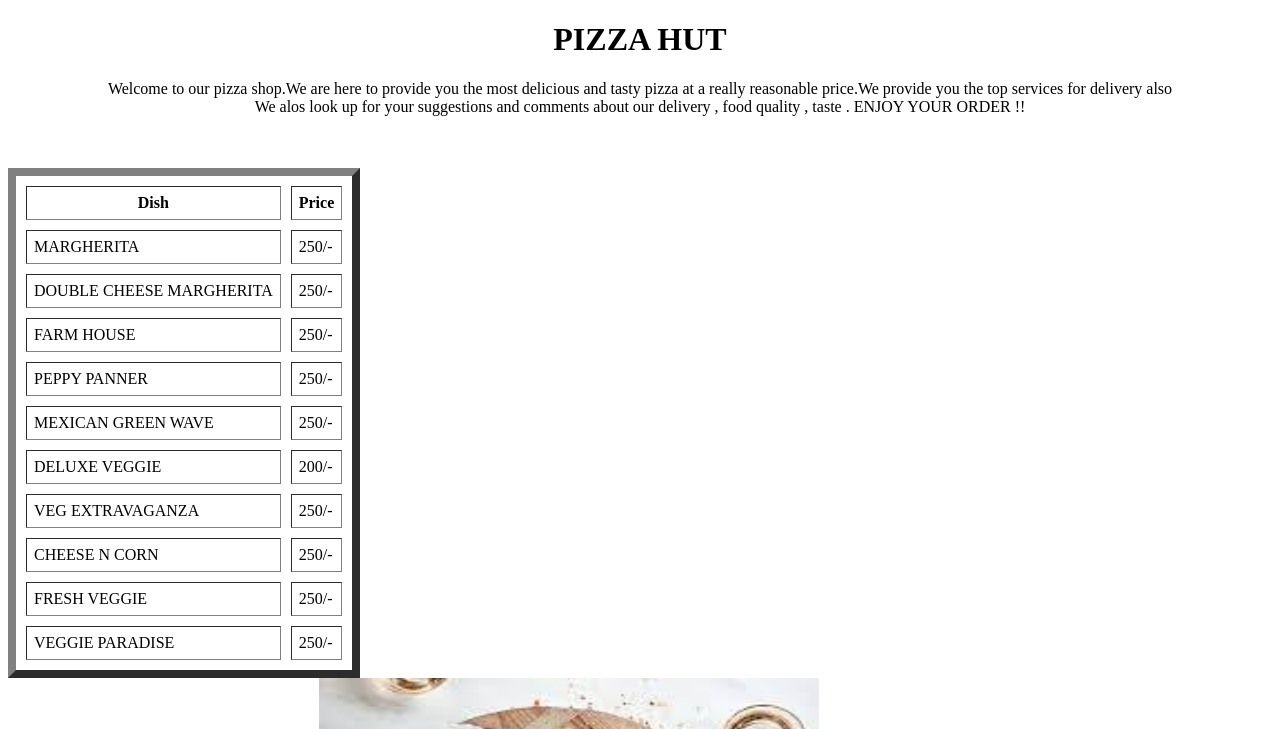
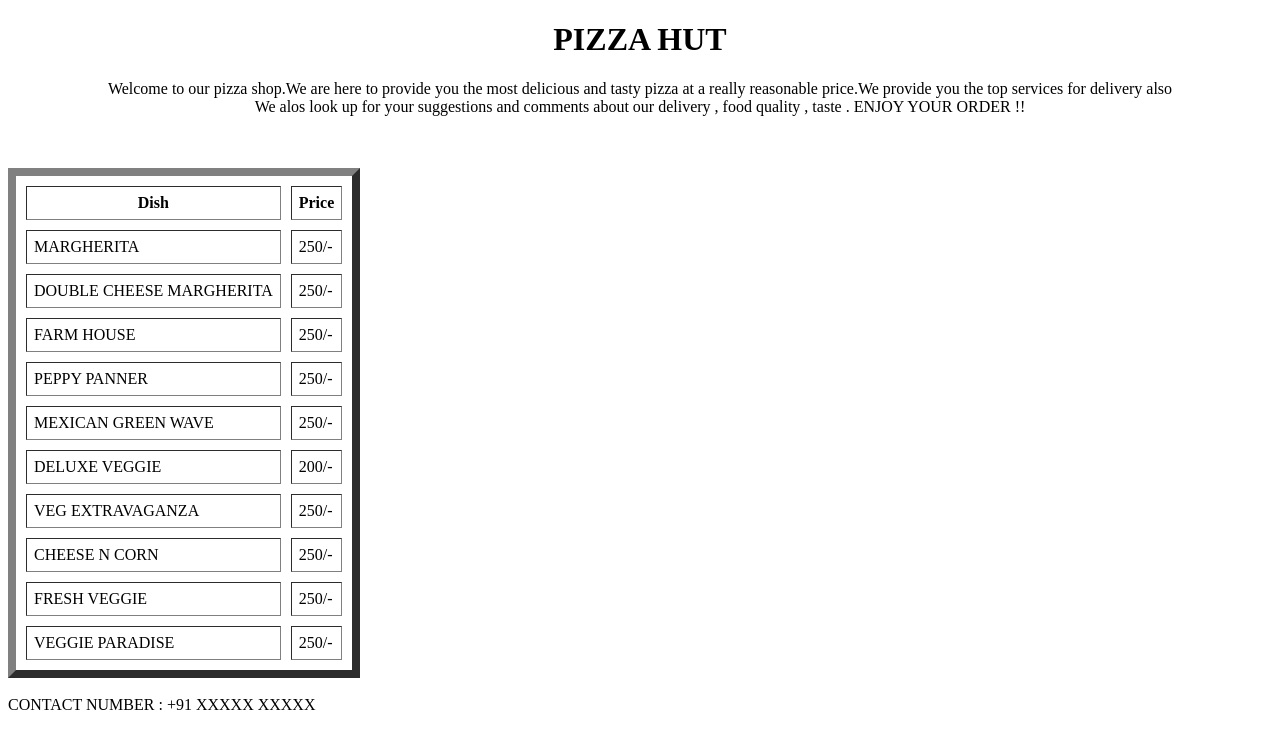
Before and after one commit to maheswarivenkadakrishnan/maathulai, a plain HTML site: page index.html in a window 1280 px wide. Shown: the top 729 px of the page. Drawn offline with Linux system fonts and the light colour scheme.

Commit message:
Update index.html

```diff
--- a/index.html
+++ b/index.html
@@ -64,8 +64,8 @@
     <td>250/-</td>
 
   </tr>
-</table>
-  CONTACT NUMBER : +91 XXXXX XXXXX
+</table><br>
+  CONTACT NUMBER : +91 XXXXX XXXXX<br><br>
 <img src="pizzahut.jpg" width="500" height="400"></center>
 </body>
 </html>
```
